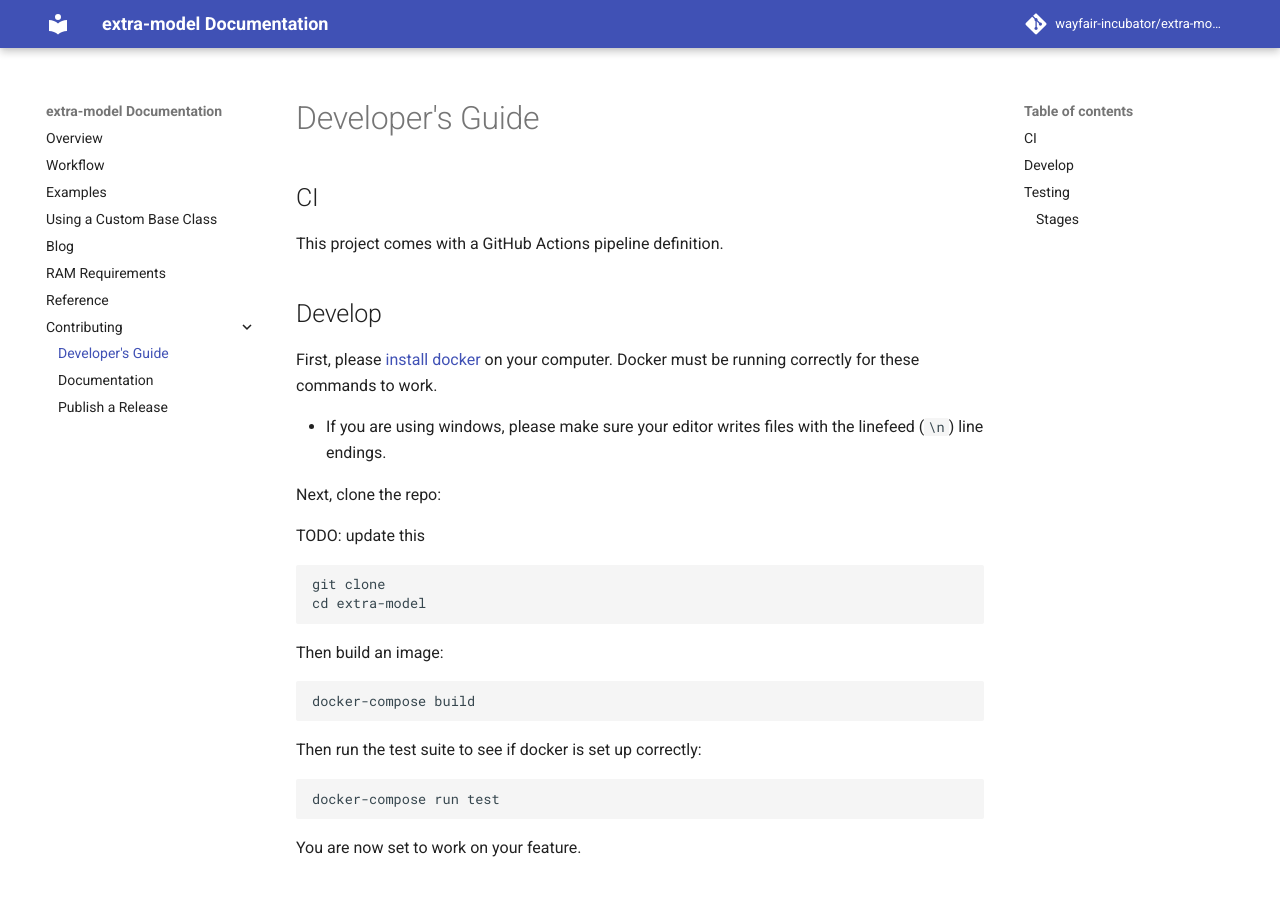
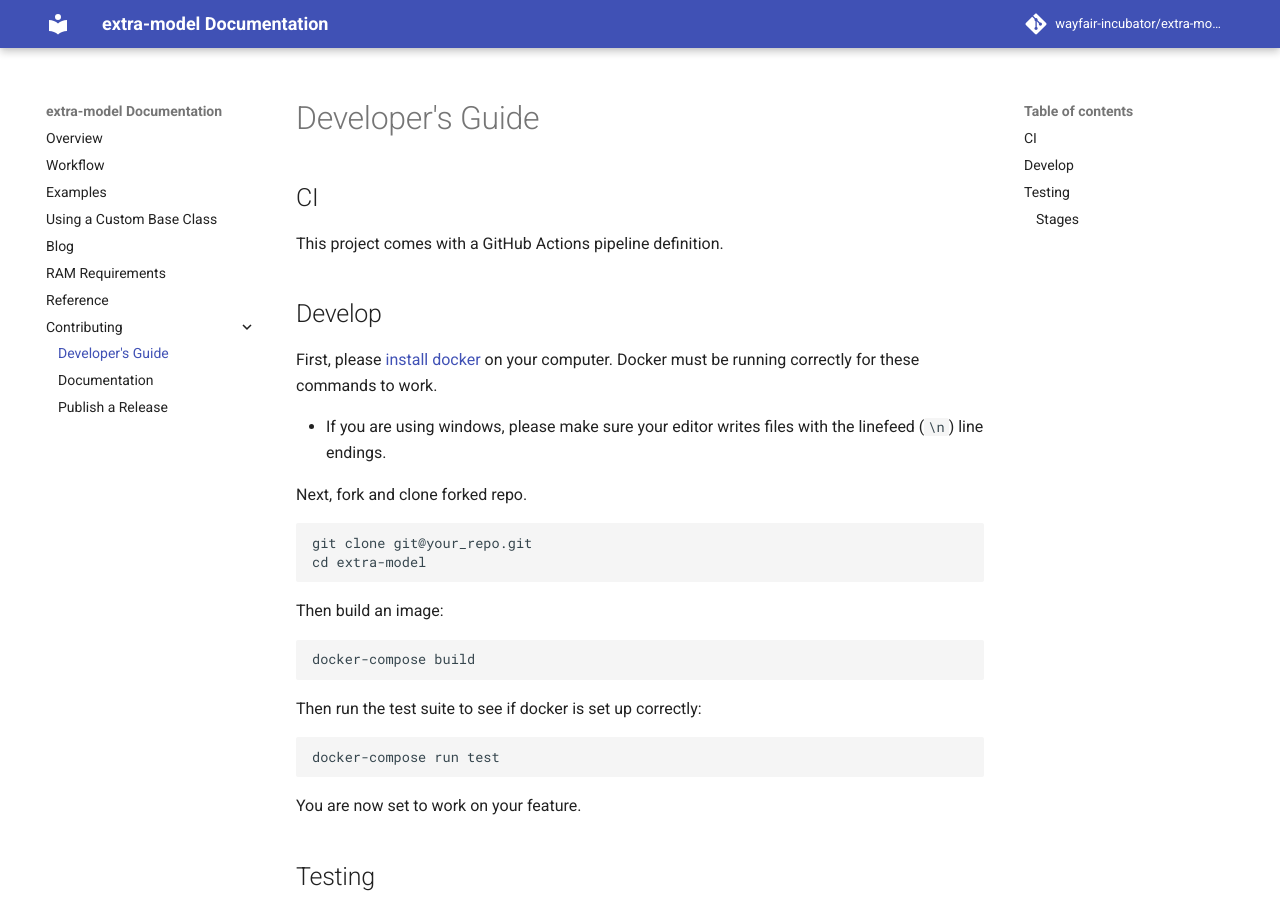
Before and after one commit to wayfair-incubator/extra-model, an MkDocs documentation site: the page built from docs/contributing/developer_guide.md, in a window 1280 px wide and 900 px high. Built offline with MkDocs 1.6.1 and Material for MkDocs 9.7.7, drawn with Linux system fonts in a browser that asks for light colours; comment, search, counter and statistics services are not loaded.

Commit message:
Fork instead of clone

````diff
--- a/docs/contributing/developer_guide.md
+++ b/docs/contributing/developer_guide.md
@@ -9,12 +9,10 @@
 
 * If you are using windows, please make sure your editor writes files with the linefeed (`\n`) line endings.
 
-Next, clone the repo:
-
-TODO: update this
+Next, fork and clone forked repo.
 
 ```bash
-git clone
+git clone git@your_repo.git
 cd extra-model
 ```
 
````
